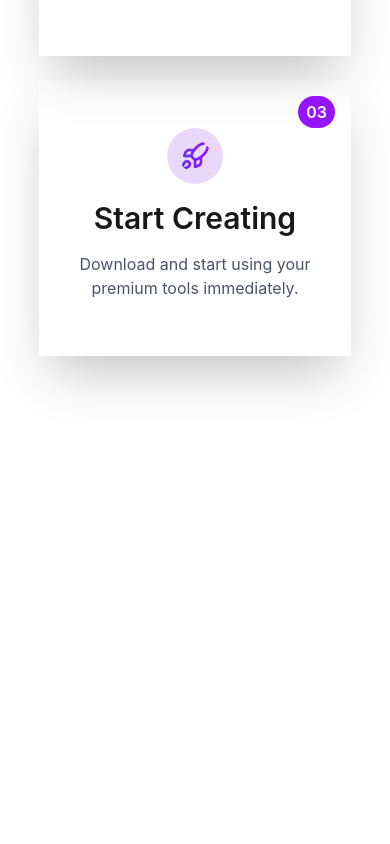
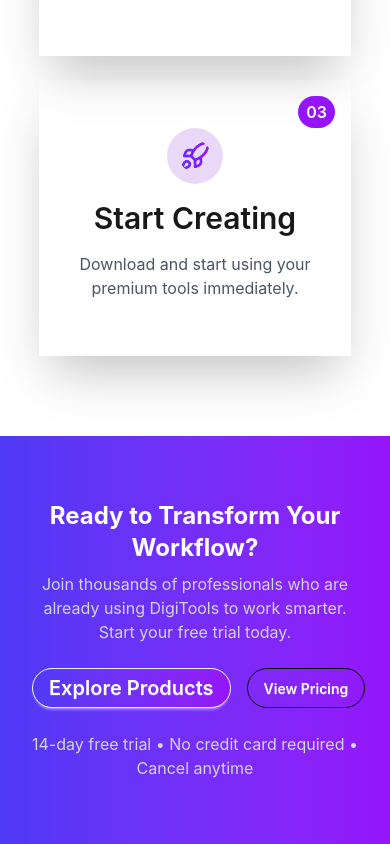
Before and after one commit to Nayem0087/assignment-06, a React (Vite) app: page / in a window 390 px wide. Shown: the part 1940-2784 px from the top of the page. Before the commit the page ends 2376 px from the top, so only its background shows below. Built offline with nearby package versions, Linux system fonts and the light colour scheme.

Commit message:
added my responsive workflow section in my project

```diff
--- a/src/App.jsx
+++ b/src/App.jsx
@@ -4,6 +4,7 @@
 import Banner from './assets/Component/Banner'
 import GetStarted from './assets/Component/GetStarted'
 import Navbar from './assets/Component/Navbar'
+import Workflow from './assets/Component/Workflow'
 
 function App() {
 
@@ -14,6 +15,7 @@
      <Banner/>
      <ActiveUser/>
      <GetStarted/>
+     <Workflow/>
     </>
   )
 }
--- /dev/null
+++ b/src/assets/Component/Workflow.jsx
@@ -0,0 +1,20 @@
+import React from 'react';
+
+const Workflow = () => {
+    return (
+        <div className='bg-gradient-to-r from-[#4F39F6] to-[#9514FA] md:px-20 px-8 py-16'>
+            <div className='flex flex-col items-center justify-center'>
+            <h1 className='font-bold md:text-4xl text-2xl text-center text-white mb-2'>Ready to Transform Your Workflow?</h1>
+            <p className='text-gray-300 max-w-150 text-center'>Join thousands of professionals who are already using DigiTools to work smarter. Start your free trial today.</p>
+            <div className='flex gap-4 py-6'>
+                <button className="btn text-xl  rounded-full text-white font-semibold bg-gradient-to-r from-[#4F39F6] to-[#9514FA]">Explore Products</button>
+                <button className="btn rounded-full btn-neutral btn-outline text-white">
+                    View Pricing</button>
+            </div>
+            <p className='text-gray-300 text-center'>14-day free trial • No credit card required • Cancel anytime</p>
+        </div>
+        </div>
+    );
+};
+
+export default Workflow;
```
